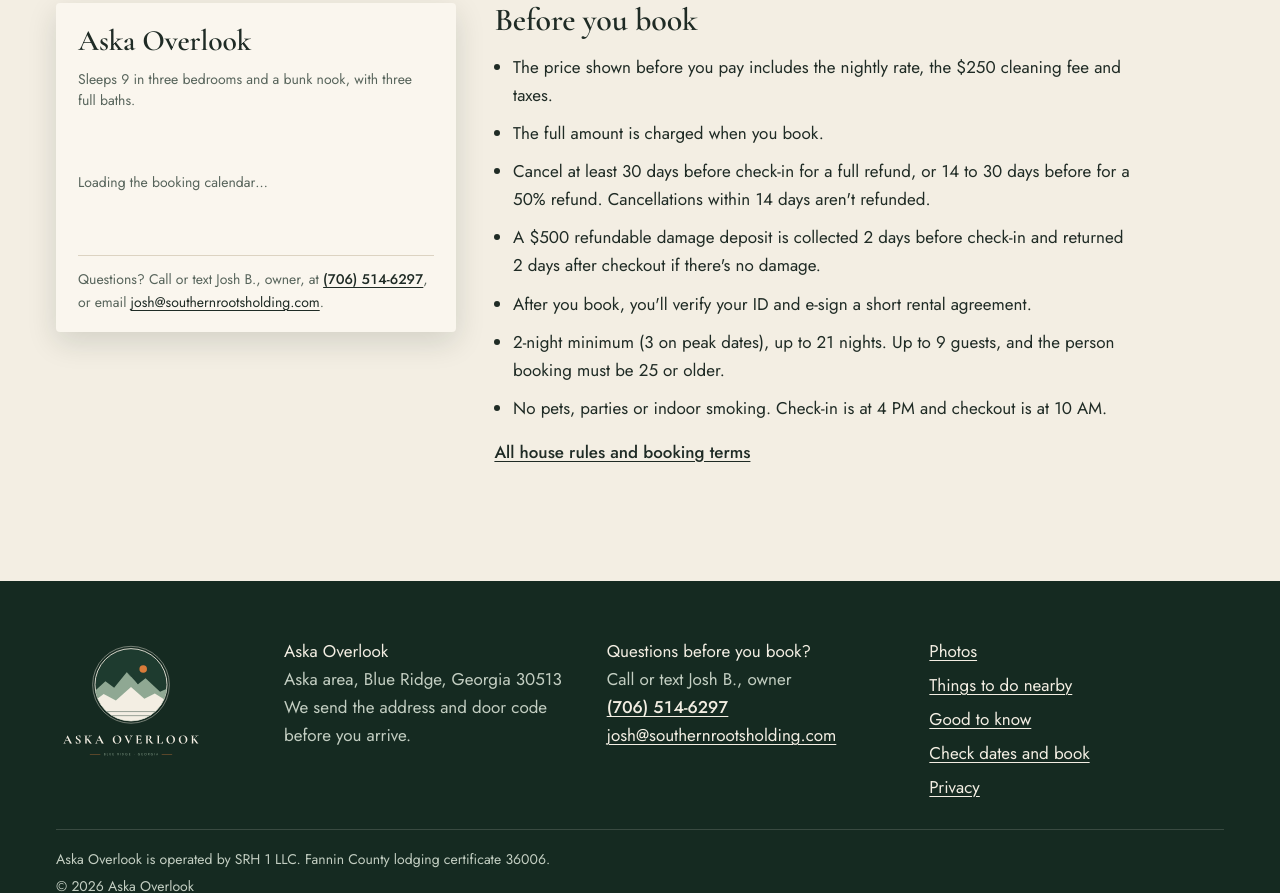
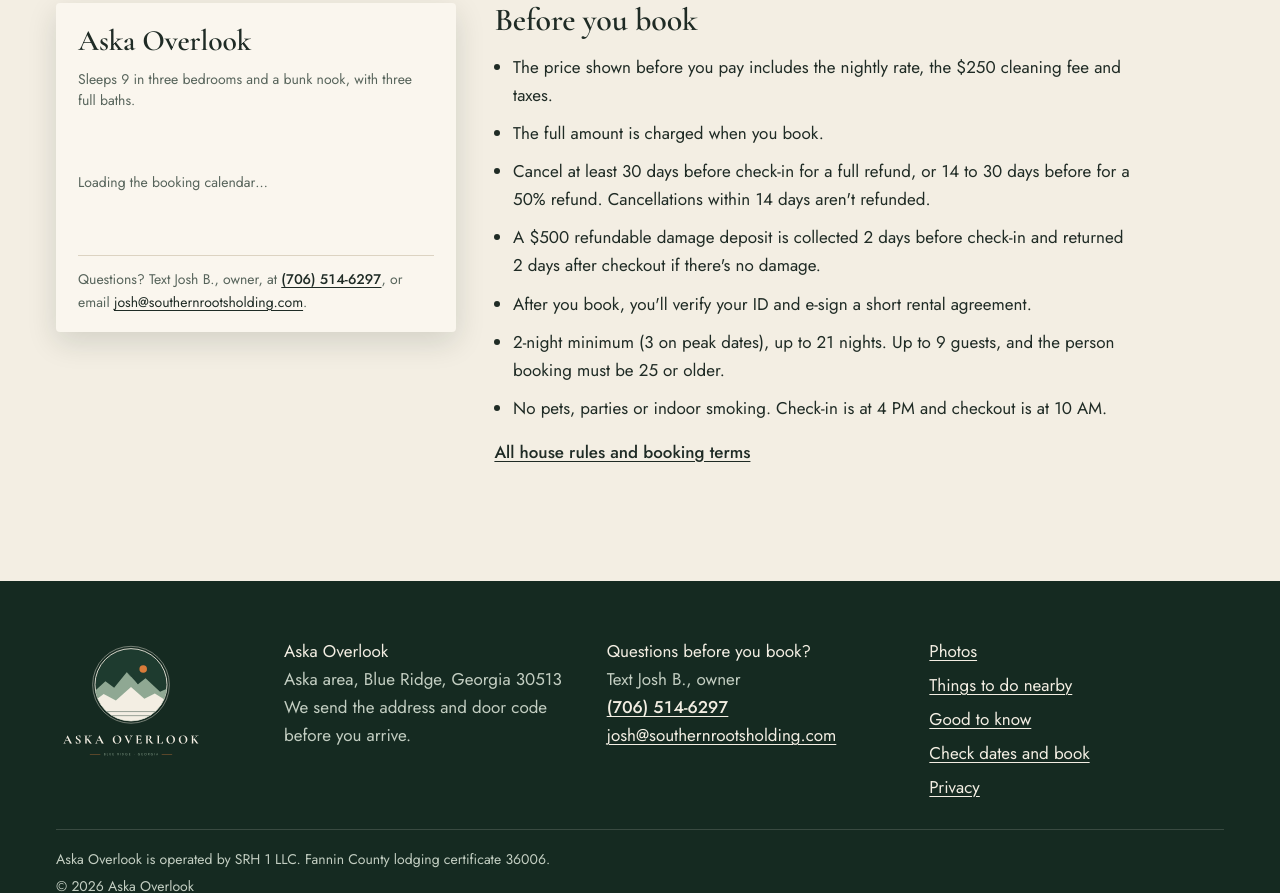
Before and after one commit to southernroots755-spec/askaoverlook-site, a plain HTML site: page book.html in a window 1280 px wide. Shown: the part 354-1247 px from the top of the page. Drawn offline with nearby package versions, Linux system fonts and the light colour scheme; a script that the page names is missing.

Commit message:
Contact: text, no calls; service animals welcome

```diff
--- a/book.html
+++ b/book.html
@@ -56,7 +56,7 @@
           <noscript><a class="btn btn-ember" href="https://booking.hospitable.com/widget/a313eee5-f923-49a2-b353-b1ce663d4cdb/2525264">Open the booking calendar</a></noscript>
           <script src="https://cdn.hsptb.com/direct-booking-widget/widget-loader.prod.js" data-site-uuid="a313eee5-f923-49a2-b353-b1ce663d4cdb" data-property-id="2525264"></script>
         </div>
-      <p class="foot">Questions? Call or text Josh B., owner, at <a class="phone" href="tel:+17065146297">(706) 514-6297</a>, or email <a href="mailto:josh@southernrootsholding.com">josh@southernrootsholding.com</a>.</p>
+      <p class="foot">Questions? Text Josh B., owner, at <a class="phone" href="tel:+17065146297">(706) 514-6297</a>, or email <a href="mailto:josh@southernrootsholding.com">josh@southernrootsholding.com</a>.</p>
     </section>
     <section class="terms" aria-labelledby="terms-title">
       <h2 id="terms-title">Before you book</h2>
@@ -85,7 +85,7 @@
       </div>
       <div>
         <p>Questions before you book?</p>
-        <p class="muted">Call or text Josh B., owner</p>
+        <p class="muted">Text Josh B., owner</p>
         <p><a class="phone" href="tel:+17065146297">(706) 514-6297</a></p>
         <p><a href="mailto:josh@southernrootsholding.com">josh@southernrootsholding.com</a></p>
       </div>
```
Also changed, not shown: 404.html (+1 -1 lines), area.html (+1 -1 lines), good-to-know.html (+3 -3 lines), privacy.html (+2 -2 lines).
